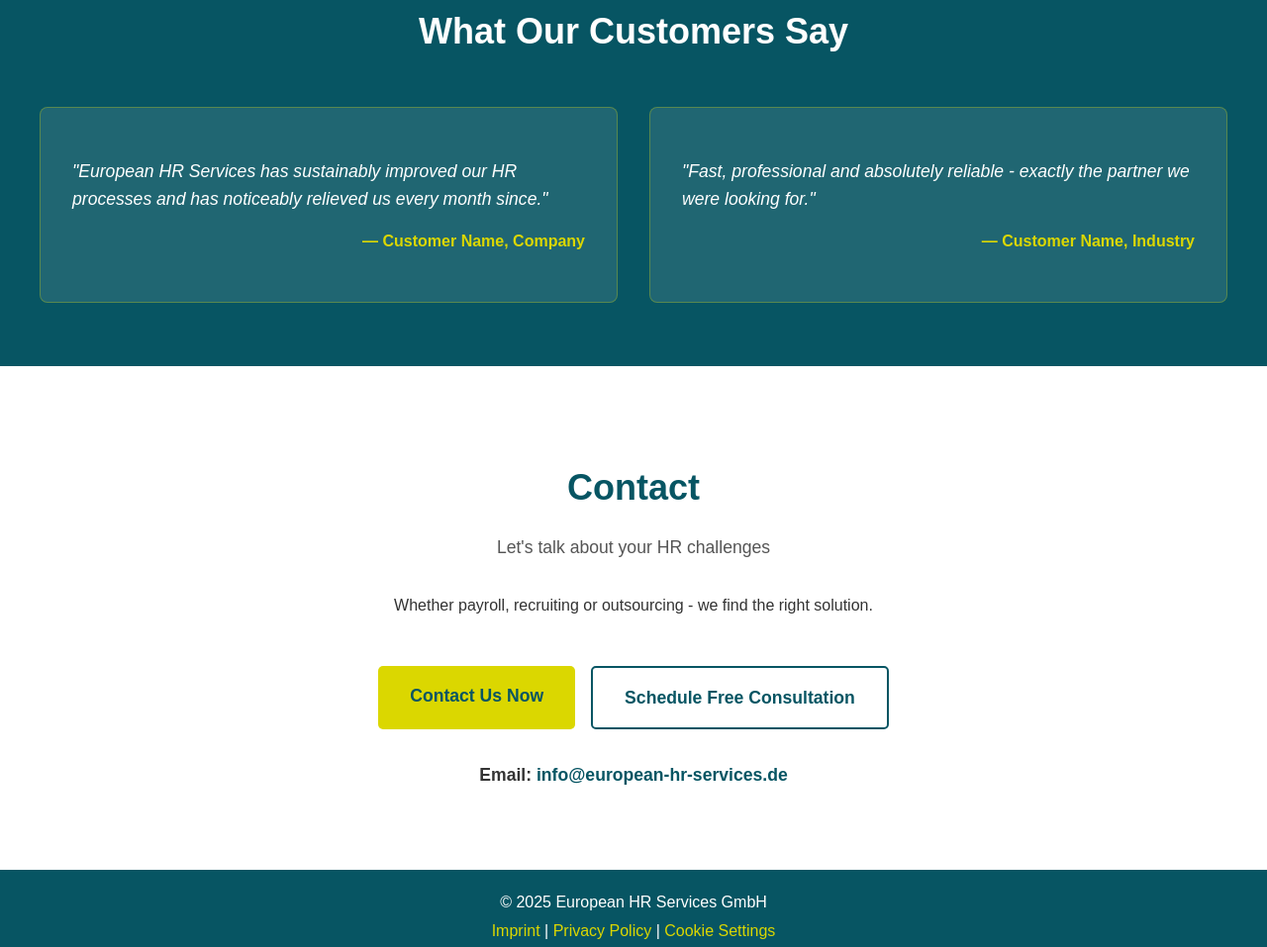
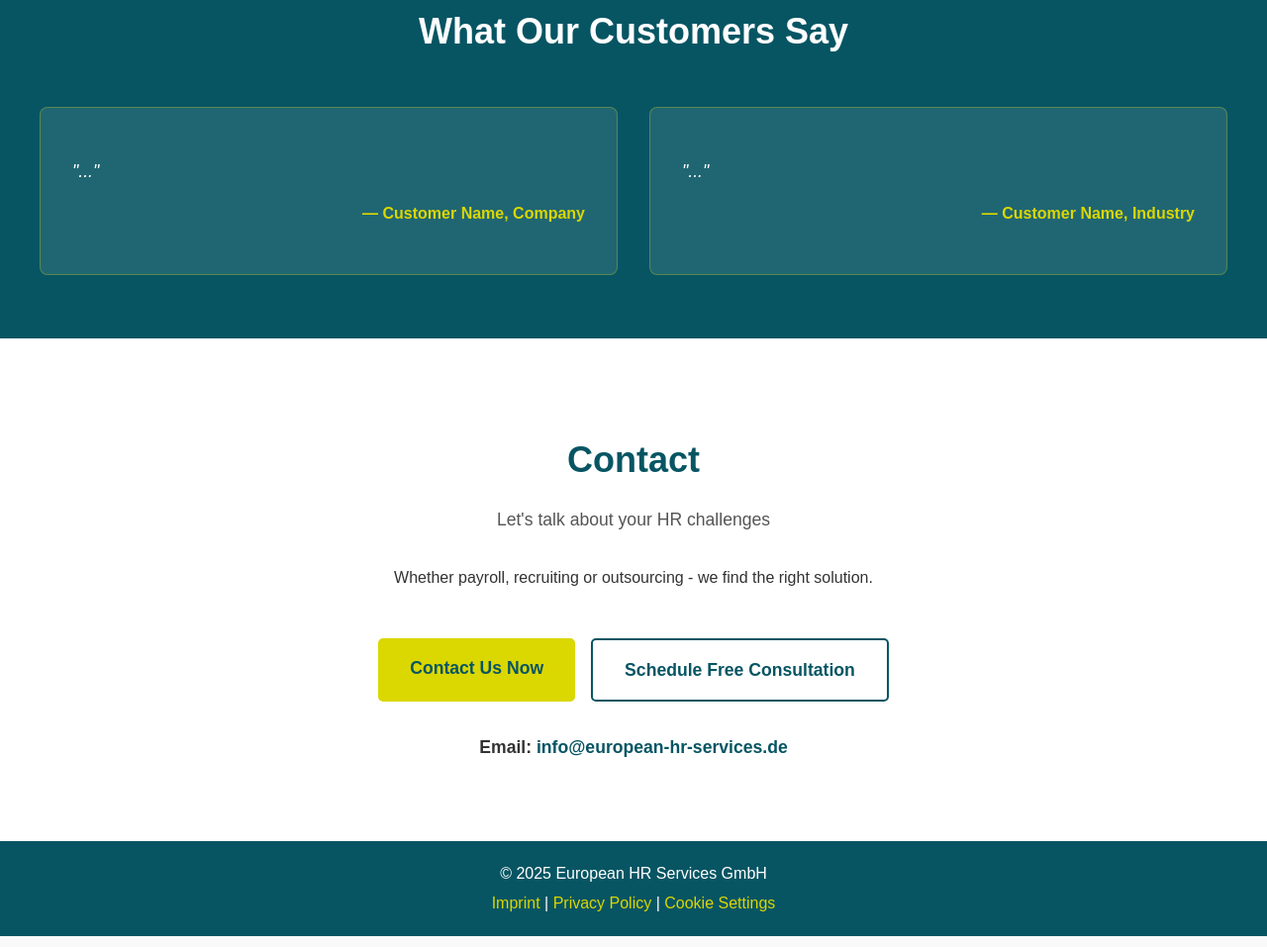
Before and after one commit to octomatleib/european-hr-services-site, a plain HTML site: page index.html in a window 1280 px wide. Shown: the part 3088-4045 px from the top of the page at 99% size. Drawn offline with Linux system fonts and the light colour scheme.

Commit message:
small change for testing site preview on PR

```diff
--- a/index.html
+++ b/index.html
@@ -146,11 +146,11 @@
       <h2 data-i18n="testimonials.title">What Our Customers Say</h2>
       <div class="testimonials-grid">
         <div class="testimonial-card">
-          <p class="testimonial-text" data-i18n="testimonials.quote1">"European HR Services has sustainably improved our HR processes and has noticeably relieved us every month since."</p>
+          <p class="testimonial-text" data-i18n="testimonials.quote1">"..."</p>
           <p class="testimonial-author" data-i18n="testimonials.author1">— Customer Name, Company</p>
         </div>
         <div class="testimonial-card">
-          <p class="testimonial-text" data-i18n="testimonials.quote2">"Fast, professional and absolutely reliable - exactly the partner we were looking for."</p>
+          <p class="testimonial-text" data-i18n="testimonials.quote2">"..."</p>
           <p class="testimonial-author" data-i18n="testimonials.author2">— Customer Name, Industry</p>
         </div>
       </div>
```
